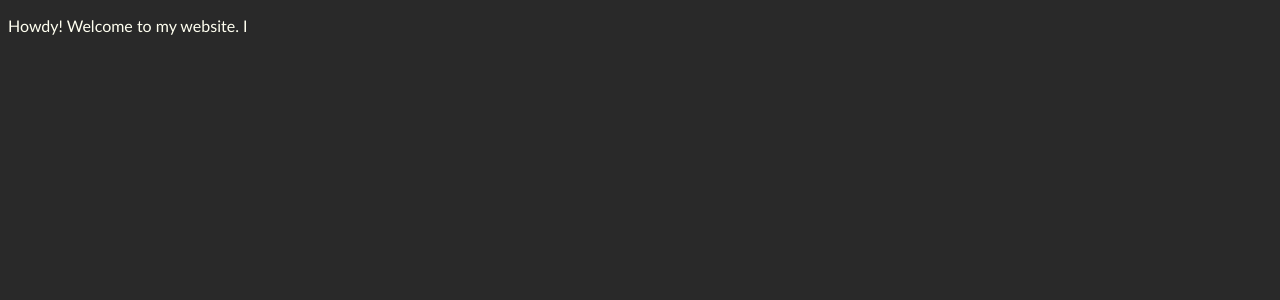
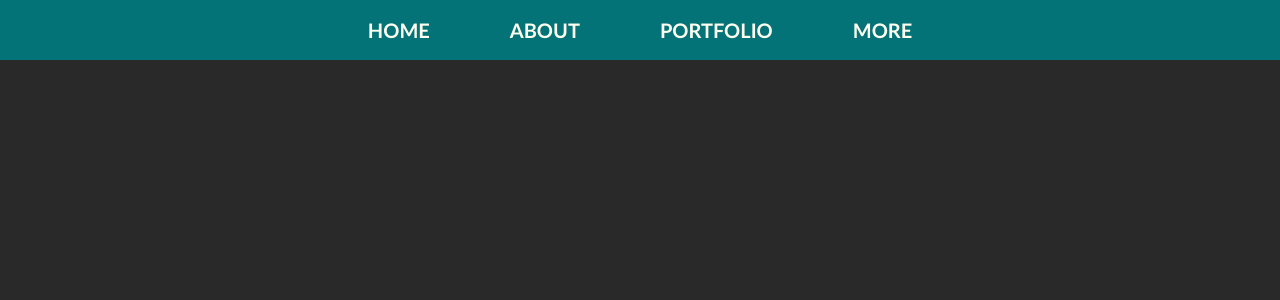
Before and after one commit to rstacks/my-website, a React (Vite) app: page / in a window 1280 px wide. Shown: the top 300 px of the page. Built offline with nearby package versions, Linux system fonts and the light colour scheme.

Commit message:
Created new main nav bar

```diff
--- a/index.html
+++ b/index.html
@@ -4,7 +4,7 @@
     <meta charset="UTF-8" />
     <link rel="icon" href="images/favicon.ico"/>
     <meta name="viewport" content="width=device-width, initial-scale=1.0" />
-    <title>Home | Robert Stacks</title>
+    <title>Dev | Robert Stacks</title>
   </head>
   <body>
     <div id="root"></div>
--- a/src/App.jsx
+++ b/src/App.jsx
@@ -5,7 +5,15 @@ import "./styles.css"
 function App() {
   return (
     <>
-      <p>Howdy! Welcome to my website. I</p>
+      {/* Nav bar */}
+      <nav id="main-nav">
+        <ul id="main-nav-list">
+          <li className="main-nav-link">HOME</li>
+          <li className="main-nav-link">ABOUT</li>
+          <li className="main-nav-link">PORTFOLIO</li>
+          <li className="main-nav-link">MORE</li>
+        </ul>
+      </nav>
     </>
   );
 }
--- a/src/styles.css
+++ b/src/styles.css
@@ -2,4 +2,28 @@ body {
   background-color: #292929;
   font-family: 'Rubik', 'Trebuchet MS', sans-serif;
   color: #FFFFF0;
+  margin: 0;
 }
+
+#main-nav {
+  background-color: #047377;
+  font-weight: bold;
+  font-size: 1.25em;
+  height: 3em;
+  overflow: hidden;
+  /* Vertically centers nav links */
+  line-height: 3em;
+}
+
+#main-nav-list {
+  list-style-type: none;
+  padding: 0;
+  margin: 0;
+  text-align: center;
+}
+
+.main-nav-link {
+  display: inline;
+  margin-left: 2em;
+  margin-right: 2em;
+}
```
